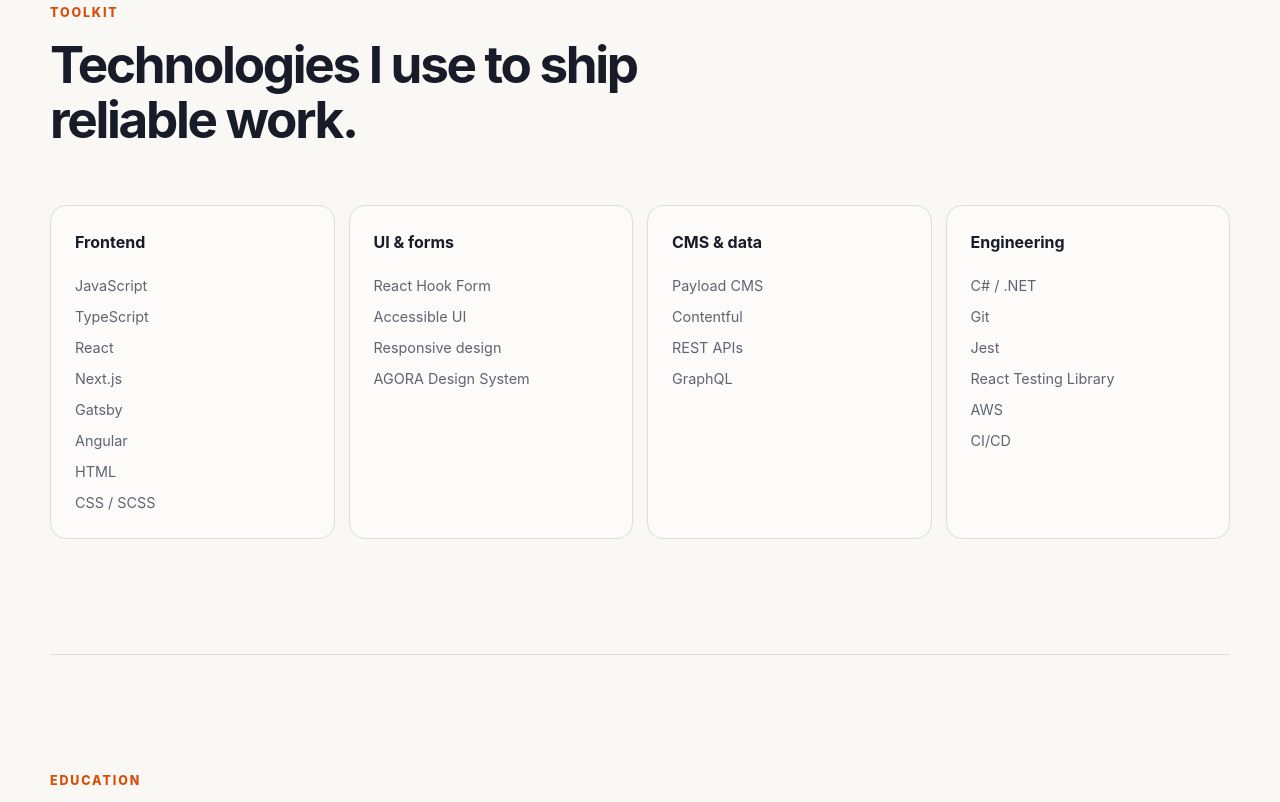
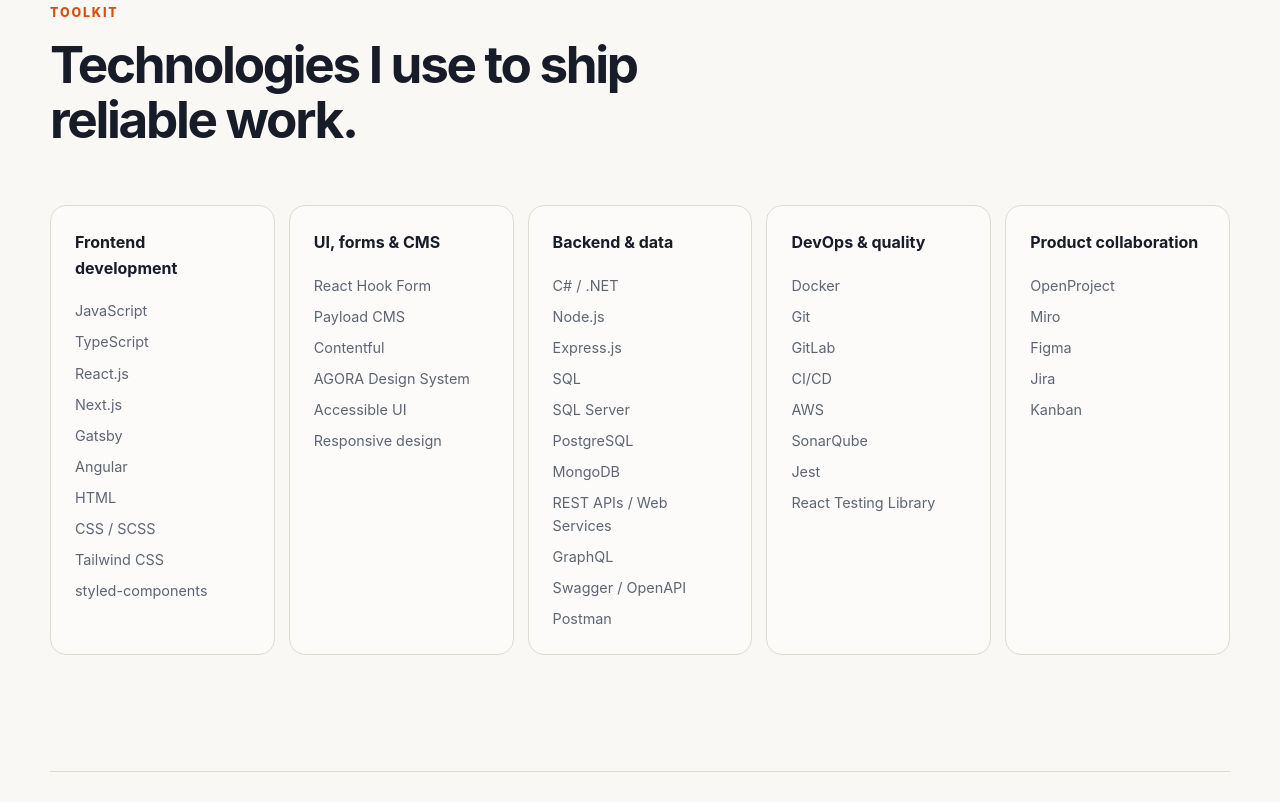
Before and after one commit to vitordalbemcosta/portifolio, a Gatsby site: page /about in a window 1280 px wide. Shown: the part 2651-3453 px from the top of the page. Built offline with nearby package versions, Linux system fonts and the light colour scheme; Gatsby itself is replaced by a stand-in of ours.

Commit message:
update about page

```diff
--- a/src/pageComponents/About/index.jsx
+++ b/src/pageComponents/About/index.jsx
@@ -3,10 +3,11 @@
 import Box from '../../components/Box'
 
 const skills = {
-  Frontend: ['JavaScript', 'TypeScript', 'React', 'Next.js', 'Gatsby', 'Angular', 'HTML', 'CSS / SCSS'],
-  'UI & forms': ['React Hook Form', 'Accessible UI', 'Responsive design', 'AGORA Design System'],
-  'CMS & data': ['Payload CMS', 'Contentful', 'REST APIs', 'GraphQL'],
-  Engineering: ['C# / .NET', 'Git', 'Jest', 'React Testing Library', 'AWS', 'CI/CD'],
+  'Frontend development': ['JavaScript', 'TypeScript', 'React.js', 'Next.js', 'Gatsby', 'Angular', 'HTML', 'CSS / SCSS', 'Tailwind CSS', 'styled-components'],
+  'UI, forms & CMS': ['React Hook Form', 'Payload CMS', 'Contentful', 'AGORA Design System', 'Accessible UI', 'Responsive design'],
+  'Backend & data': ['C# / .NET', 'Node.js', 'Express.js', 'SQL', 'SQL Server', 'PostgreSQL', 'MongoDB', 'REST APIs / Web Services', 'GraphQL', 'Swagger / OpenAPI', 'Postman'],
+  'DevOps & quality': ['Docker', 'Git', 'GitLab', 'CI/CD', 'AWS', 'SonarQube', 'Jest', 'React Testing Library'],
+  'Product collaboration': ['OpenProject', 'Miro', 'Figma', 'Jira', 'Kanban'],
 }
 
 const TagList = ({ items }) => <Tags aria-label="Technologies used">{items.map(tag => <li key={tag}>{tag}</li>)}</Tags>
@@ -46,7 +47,7 @@
               <li>Improving and modernizing legacy code while preserving business-critical behaviour.</li>
               <li>Working across frontend, backend and integration concerns within an established product ecosystem.</li>
             </ul>
-            <TagList items={['Angular', 'C#', '.NET', 'Full-stack development', 'Legacy modernization']} />
+            <TagList items={['Angular', 'C#', '.NET', 'SQL', 'SQL Server', 'Full-stack development']} />
           </CurrentProject>
 
           <SelectedProject>
@@ -102,7 +103,7 @@
 const ProjectMeta = styled.p`margin:0 0 24px;font-size:.86rem;font-weight:650;`
 const Tags = styled.ul`display:flex;flex-wrap:wrap;gap:8px;padding:0!important;margin:28px 0 0;list-style:none;li{margin:0!important;padding:7px 11px;border-radius:999px;background:#f2eee8;color:var(--color-ink);font-size:.75rem;font-weight:700;}`
 const SkillsSection = styled(Section)`border-top:1px solid var(--color-line);`
-const SkillGrid = styled.div`display:grid;grid-template-columns:repeat(4,minmax(0,1fr));gap:14px;@media(max-width:1024px){grid-template-columns:repeat(2,minmax(0,1fr))}@media(max-width:560px){grid-template-columns:1fr}`
+const SkillGrid = styled.div`display:grid;grid-template-columns:repeat(auto-fit,minmax(min(100%,220px),1fr));gap:14px;`
 const SkillCard = styled.article`min-width:0;padding:24px;border:1px solid var(--color-line);border-radius:var(--radius-md);background:rgba(255,255,255,.55);h3{margin:0 0 18px;font-size:1rem;}ul{list-style:none;padding:0;margin:0;color:var(--color-muted);font-size:.9rem;}li+li{margin-top:8px;}`
 const EducationSection = styled(Section)`border-top:1px solid var(--color-line);h2{font-size:clamp(2rem,4vw,3.6rem);line-height:1.08;margin:14px 0 42px;letter-spacing:-.045em;}`
 const EducationGrid = styled.div`display:grid;grid-template-columns:repeat(2,minmax(0,1fr));gap:16px;@media(max-width:650px){grid-template-columns:1fr}div{display:flex;flex-direction:column;padding:24px;border-top:2px solid var(--color-ink);background:rgba(255,255,255,.45);}span{color:var(--color-muted);margin-top:5px;}`
```
